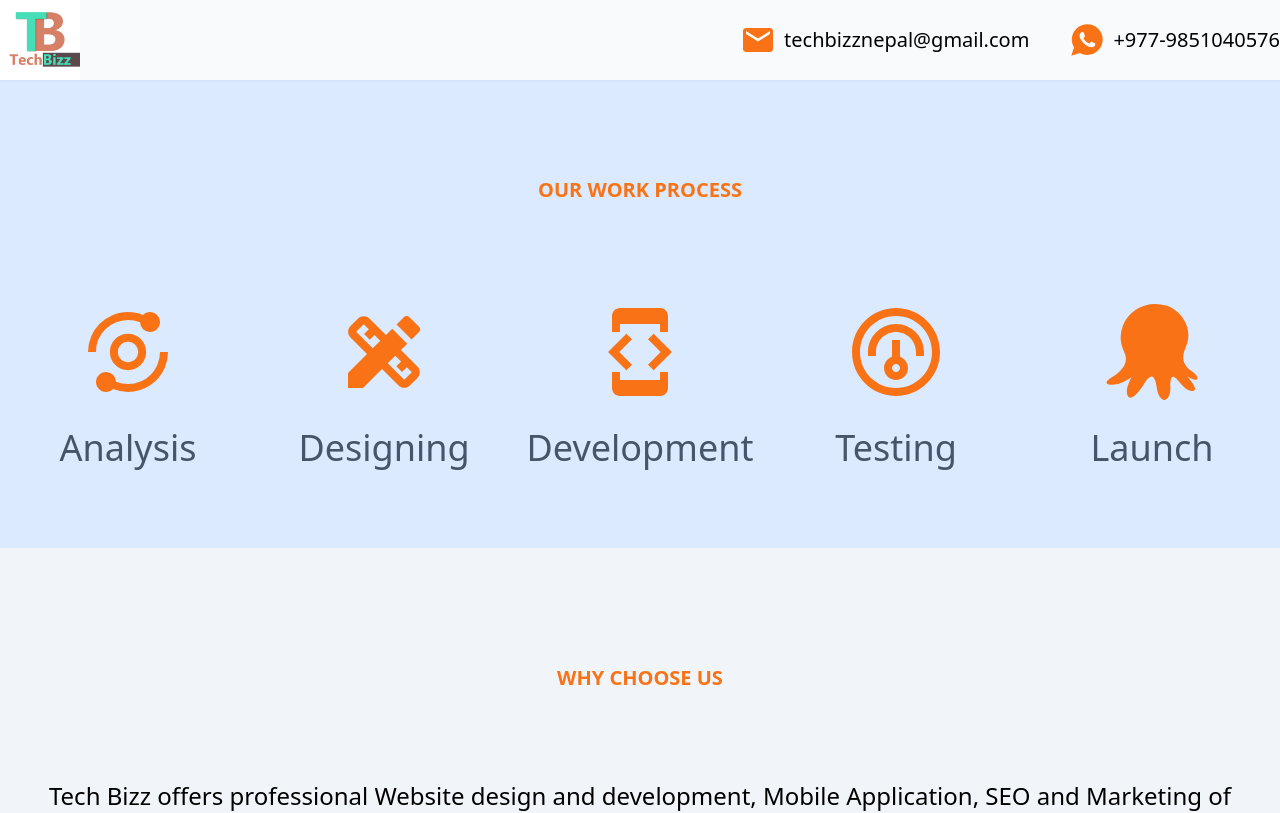
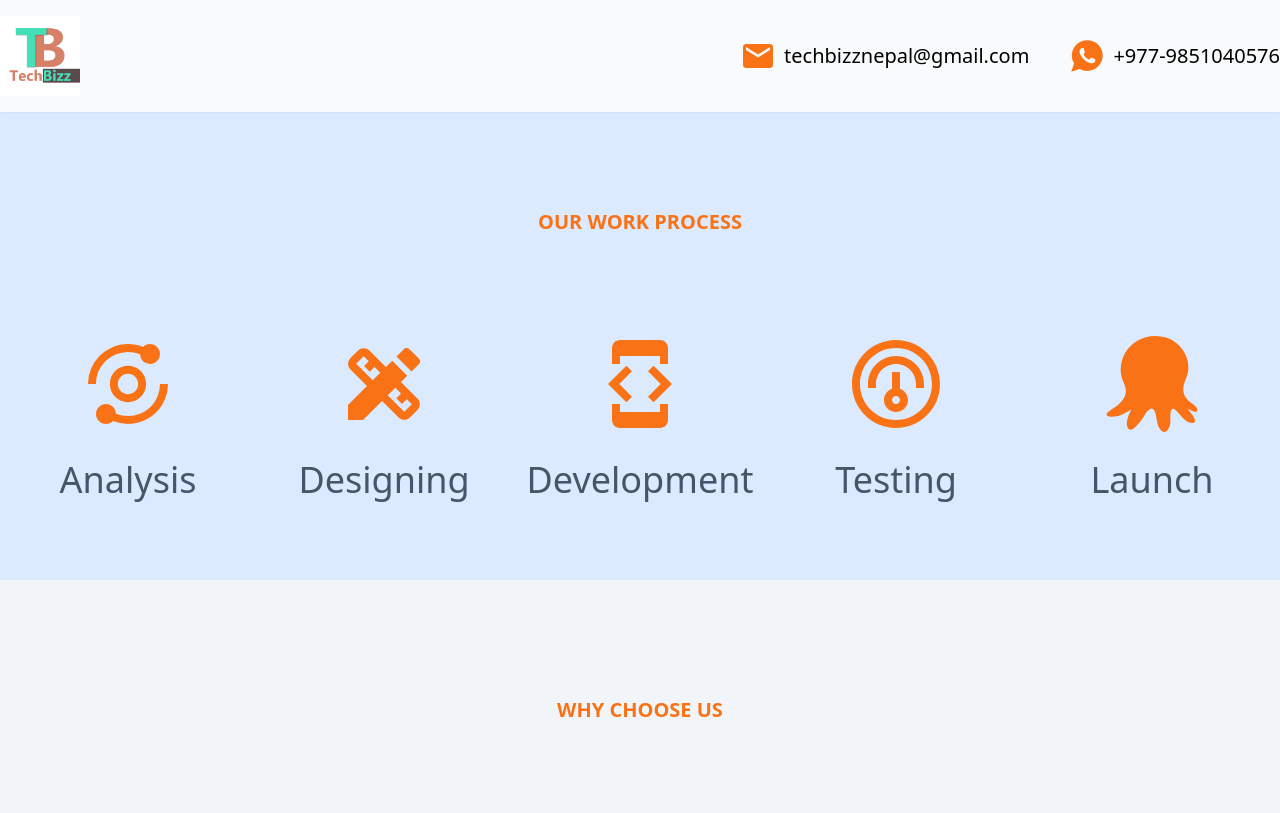
Before and after one commit to susantp/techbizz-portfolio, a Next.js app: page / in a window 1280 px wide. Shown: the top 813 px of the page. Built offline with nearby package versions, Linux system fonts and the light colour scheme.

Commit message:
Update Navbar.tsx

```diff
--- a/layout/Navbar.tsx
+++ b/layout/Navbar.tsx
@@ -9,7 +9,7 @@ function Navbar(): JSX.Element {
     const {headerInfo, navigationItems, logo} = useContentSchema()
     return (
         <div className={`sticky top-0  bg-white bg-opacity-50 z-10 shadow-sm`}>
-            <div className={`container mx-auto w-full flex justify-between flex items-center `}>
+            <div className={`container mx-auto w-full flex justify-between flex items-center py-1 md:py-4`}>
                 <Logo title={logo.title} imagePath={logo.imagePath}/>
                 <HeaderInfo email={headerInfo.email} phone={headerInfo.phone}/>
                 {/*<NavigationItems items={navigationItems}/>*/}
```
